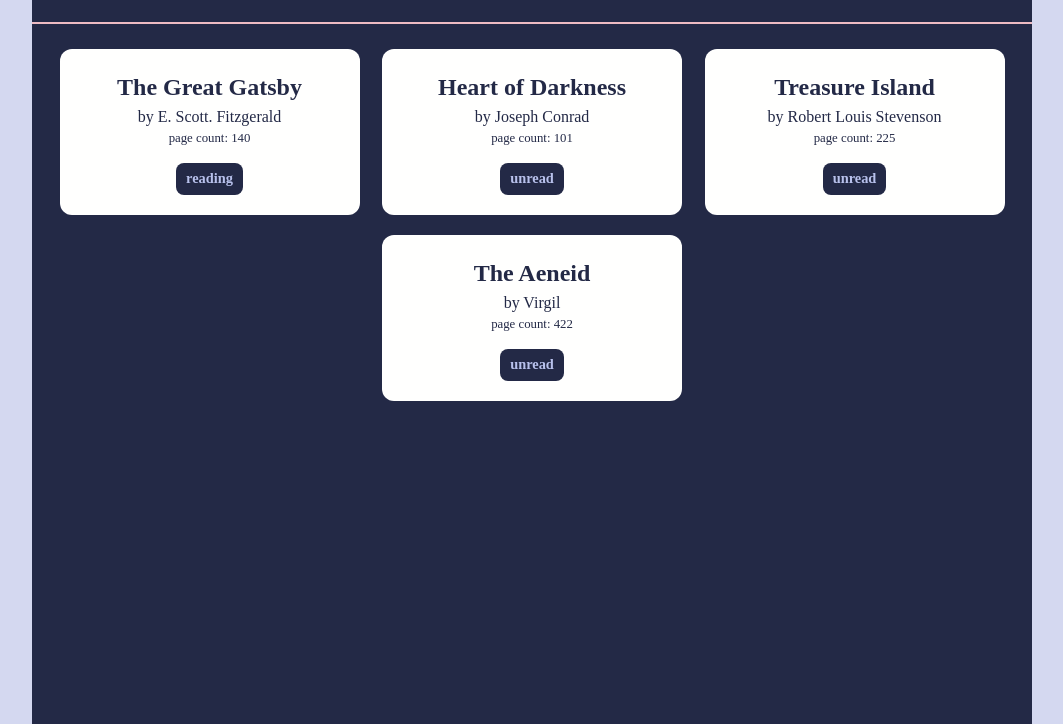
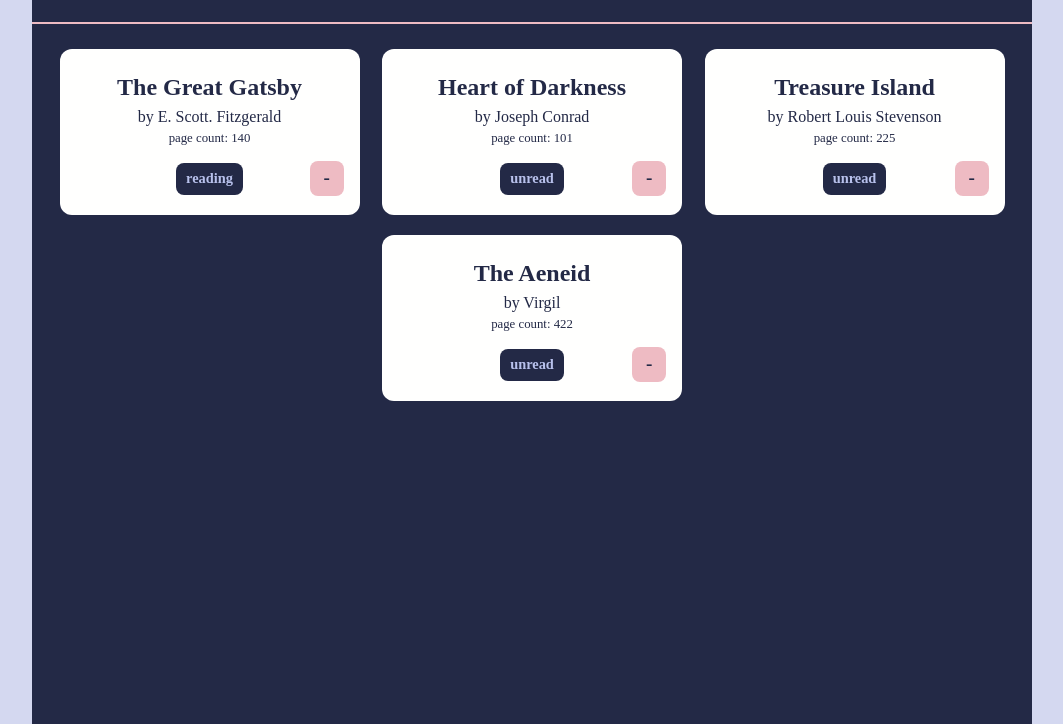
Before and after one commit to natsilRain/library, a plain HTML site: page index.html in a window 1280 px wide. Shown: the part 76-800 px from the top of the page, without its empty margins (108-1171 px from the left). Drawn offline with Linux system fonts and the light colour scheme.

Commit message:
Add ability to remove books from library

```diff
--- a/index.js
+++ b/index.js
@@ -29,34 +29,57 @@ function removeAllChildNodes(parent) {
 }
 
 function displayBooks() {
-    myLibrary.forEach((book) => {
+    if (myLibrary.length === 0) {
+        const library = document.querySelector(".libraryDisplay");
+        library.remove();
+    } else {
+        myLibrary.forEach((book) => {
         const bookItem = document.createElement("div");
 
         const bookTitle = document.createElement("h2");
         const bookAuthor = document.createElement("p");
         const bookPages = document.createElement("p");
         const bookRead = document.createElement("p");
+        const removeBook = document.createElement("button");
 
         bookTitle.textContent = `${book.title}`;
         bookAuthor.textContent = `by ${book.author}`;
         bookPages.textContent = `page count: ${book.pages}`;
         bookRead.textContent = `${book.read}`;
+        removeBook.textContent = "-";
 
         bookTitle.classList.add("title");
         bookAuthor.classList.add("author");
         bookPages.classList.add("pages");
         bookRead.classList.add("status");
+        removeBook.classList.add("removeBookBtn");
+
+        removeBook.dataset.btnBookId = book.id;
+        removeBook.addEventListener("click", (e) => {
+            const button = e.target;
+            const bookId = button.dataset.btnBookId;
+            const index = myLibrary.findIndex(obj => obj.id === bookId);
+
+            myLibrary.splice(index, 1);
+            myLibrary.forEach((book) => {
+                const currentDiv = document.querySelector(".libraryDisplay");
+                removeAllChildNodes(currentDiv);
+            });
+            displayBooks();
+        });
 
         bookItem.appendChild(bookTitle);
         bookItem.appendChild(bookAuthor);
         bookItem.appendChild(bookPages);
         bookItem.appendChild(bookRead);
+        bookItem.appendChild(removeBook);
 
         bookItem.classList.add("card")
 
         const currentDiv = document.querySelector(".libraryDisplay");
         currentDiv.appendChild(bookItem);
-    });
+        });
+    }
 }
 
 addBookToLibrary("The Great Gatsby", "E. Scott. Fitzgerald", 140, "reading");
--- a/style.css
+++ b/style.css
@@ -90,6 +90,8 @@ body {
 }
 
 .card {
+    position: relative;
+
     display: flex;
     flex-direction: column;
     align-items: center;
@@ -125,6 +127,24 @@ body {
     padding: 5px 10px;
 
     border-radius: 8px;
+}
+
+.removeBookBtn {
+    position: absolute;
+    top: 112px;
+    left: 250px;
+
+    cursor: pointer;
+
+    background-color: #eebbc3;
+    border: none;
+    border-radius: 8px;
+
+    color: #232946;
+    font-size: 1.2rem;
+    font-weight: bold;
+
+    padding: 3px 14px;
 }
 
 .new-book-dialog {
```
